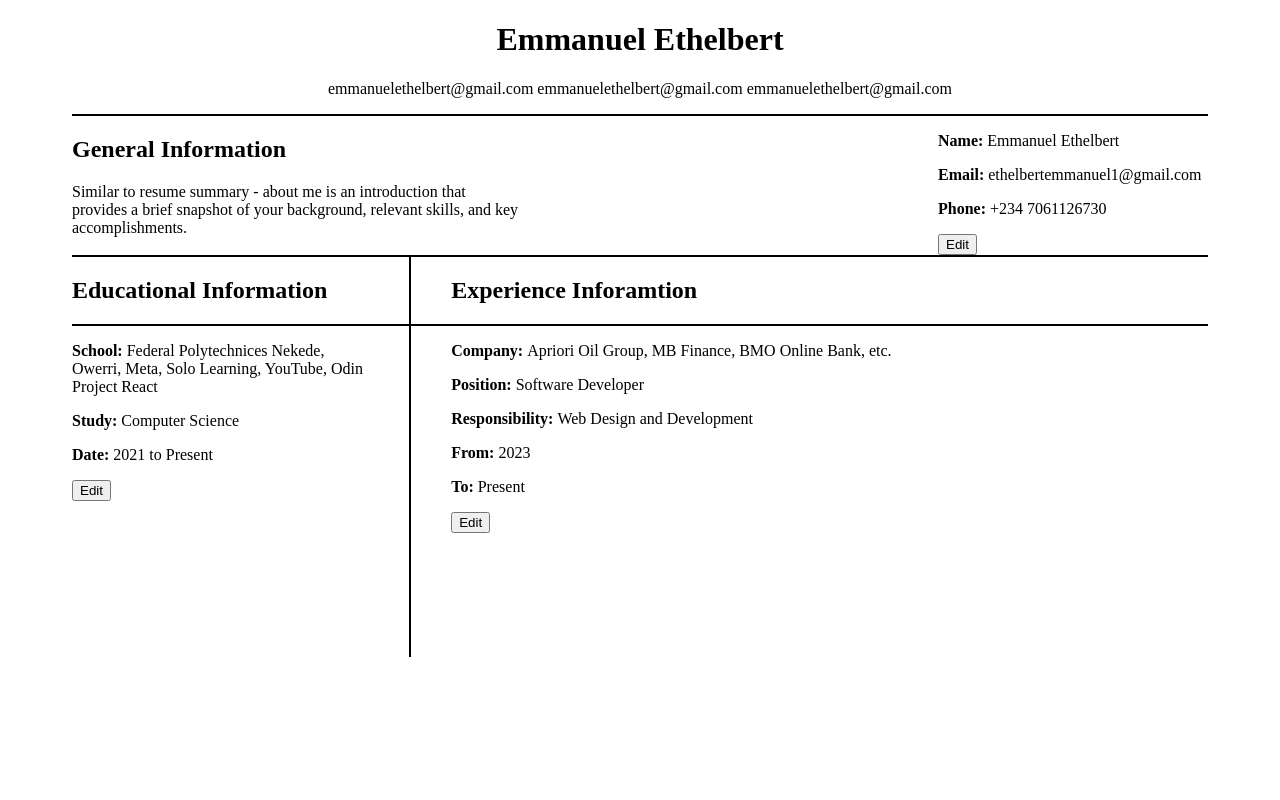
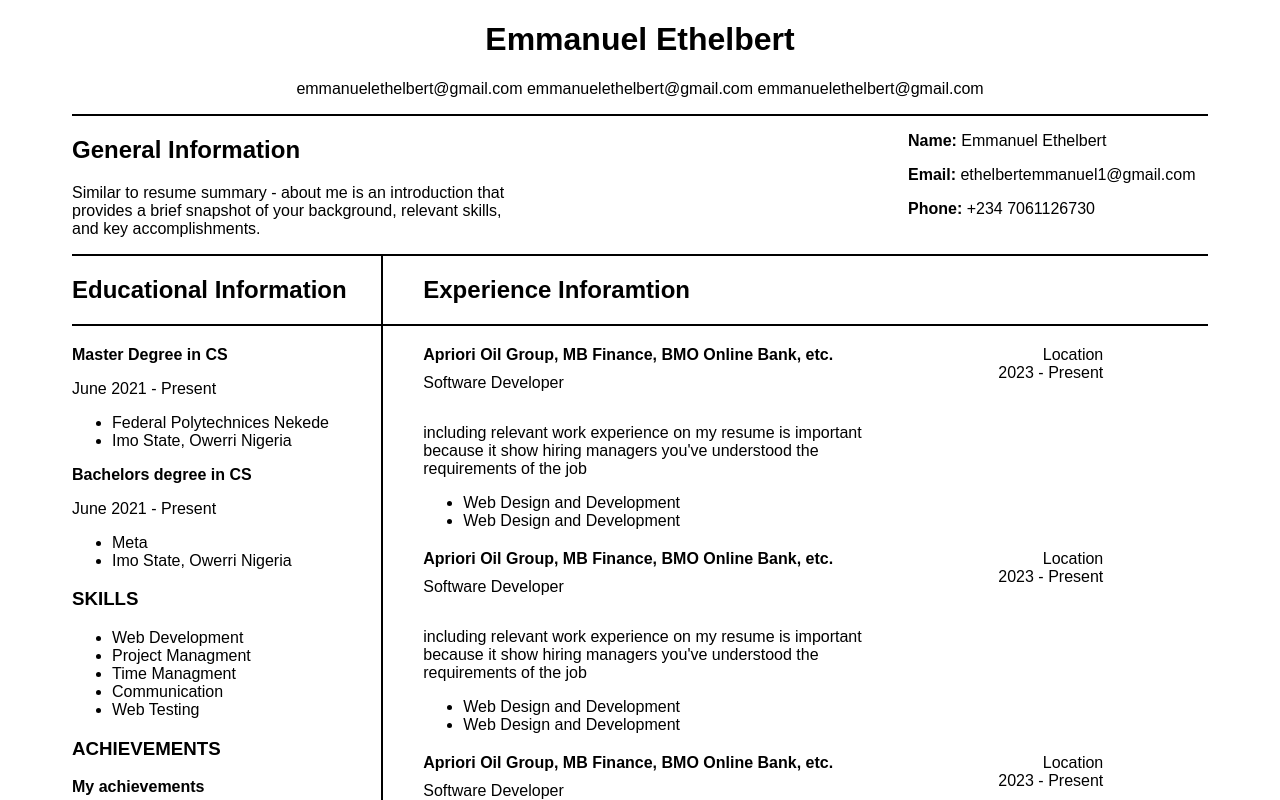
Before and after one commit to Diebere1/My-cv-application, a React (Vite) app: page / in a window 1280 px wide. Shown: the top 800 px of the page. Built offline with nearby package versions, Linux system fonts and the light colour scheme.

Commit message:
updated my cv layout

```diff
--- a/src/conponents/MyCvApp.jsx
+++ b/src/conponents/MyCvApp.jsx
@@ -62,7 +62,7 @@ function GeneralInfo ({isEditing, onEdit, onSubmit}){
             {formData.phone}
           </p>
 
-          <button onClick={onEdit}>Edit</button>
+          {/* <button onClick={onEdit}>Edit</button> */}
         </div>
       ) }
     </div>
@@ -116,9 +116,11 @@ function GeneralInfo ({isEditing, onEdit, onSubmit}){
 
 function EducationalInfo ({isEditing, onEdit, onSubmit}){
   const [formData, setFormData] =useState({
-    school: 'Federal Polytechnices Nekede, Owerri, Meta, Solo Learning, YouTube, Odin Project React',
+    MDschool: 'Federal Polytechnices Nekede',
+    BDschool: 'Meta',
     study : 'Computer Science',
-    date: '2021 to Present'
+    location: 'Imo State, Owerri Nigeria',
+    date: 'June 2021 - Present'
   });
 
   const handleChange = (e) => {
@@ -140,7 +142,7 @@ function EducationalInfo ({isEditing, onEdit, onSubmit}){
         <form onSubmit={handleSubmit}>
           <label><strong>School: </strong></label>
           <br />
-          <input type="text"  name='school' value={formData.school} onChange={handleChange}/>
+          <input type="text"  name='school' value={formData.MDschool} onChange={handleChange}/>
           <br />
           <br />
 
@@ -160,8 +162,53 @@ function EducationalInfo ({isEditing, onEdit, onSubmit}){
         </form>
       ) : (
         <div>
-          <p>
-            <strong>School: </strong>
+          <div className='edu-show'>
+            <strong>Master Degree in CS</strong>
+            <p>{formData.date}</p>
+
+            <ul>
+              <li>{formData.MDschool}</li>
+              <li>{formData.location}</li>
+            </ul>
+
+            <strong>Bachelors degree in CS</strong>
+            <p>{formData.date}</p>
+
+            <ul>
+              <li>{formData.BDschool}</li>
+              <li>{formData.location}</li>
+            </ul>
+          </div>
+
+          <div>
+            <h3>SKILLS</h3>
+            <ul>
+              <li>Web Development</li>
+              <li>Project Managment</li>
+              <li>Time Managment</li>
+              <li>Communication</li>
+              <li>Web Testing</li>
+            </ul>
+          </div>
+
+          <div>
+            <h3>ACHIEVEMENTS</h3>
+            <strong>My achievements</strong>
+            <ul>
+              <li>{formData.location}</li>
+              <li>{formData.date}</li>
+            </ul>
+
+            <strong>My achievements</strong>
+            <ul>
+              <li>{formData.location}</li>
+              <li>{formData.date}</li>
+            </ul>
+          </div>
+
+
+          {/* <p>
+            <strong>Master Degree in CS</strong>
             {formData.school}
           </p>
 
@@ -173,9 +220,9 @@ function EducationalInfo ({isEditing, onEdit, onSubmit}){
           <p>
             <strong>Date: </strong>
             {formData.date}
-          </p>
+          </p> */}
 
-          <button onClick={onEdit}>Edit</button>
+          {/* <button onClick={onEdit}>Edit</button> */}
         </div>
       )}
     </div>
@@ -239,13 +286,74 @@ function ExperienceInfo ({isEditing, onEdit, onSubmit}){
           <button type='submit'>Submit</button>
         </form>
       ) : (
-        <div>
-          <p>
-            <strong>Company: </strong>
-            {formData.company}
+        <div className='experience-div'>
+          <div className='conpy-header'>
+            <div>
+              <strong>{formData.company}</strong>
+              <br />
+              <p className='role'>{formData.position} </p>
+            </div>
+
+            <div className='locn-date-div'>
+              <span>Location</span>
+              <br />
+              <span>{formData.from} - {formData.to}</span>
+            </div>
+          </div>
+
+          <p className='rel-work'>
+            including relevant work experience on my resume is important because it show hiring managers you've understood the requirements of the job
           </p>
+          <ul>
+            <li>{formData.responsibility}</li>
+            <li>{formData.responsibility}</li>
+          </ul>
 
-          <p>
+          <div className='conpy-header'>
+            <div>
+              <strong>{formData.company}</strong>
+              <br />
+              <p className='role'>{formData.position} </p>
+            </div>
+
+            <div className='locn-date-div'>
+              <span>Location</span>
+              <br />
+              <span>{formData.from} - {formData.to}</span>
+            </div>
+          </div>
+
+          <p className='rel-work'>
+            including relevant work experience on my resume is important because it show hiring managers you've understood the requirements of the job
+          </p>
+          <ul>
+            <li>{formData.responsibility}</li>
+            <li>{formData.responsibility}</li>
+          </ul>
+          <div className='conpy-header'>
+            <div>
+              <strong>{formData.company}</strong>
+              <br />
+              <p className='role'>{formData.position} </p>
+            </div>
+
+            <div className='locn-date-div'>
+              <span>Location</span>
+              <br />
+              <span>{formData.from} - {formData.to}</span>
+            </div>
+          </div>
+
+          <p className='rel-work'>
+            including relevant work experience on my resume is important because it show hiring managers you've understood the requirements of the job
+          </p>
+          <ul>
+            <li>{formData.responsibility}</li>
+            <li>{formData.responsibility}</li>
+          </ul>
+
+
+          {/* <p>
             <strong>Position: </strong>
             {formData.position}
           </p>
@@ -262,9 +370,9 @@ function ExperienceInfo ({isEditing, onEdit, onSubmit}){
           <p>
             <strong>To: </strong>
             {formData.to}
-          </p>
+          </p> */}
 
-          <button onClick={onEdit}>Edit</button>
+          {/* <button onClick={onEdit}>Edit</button> */}
         </div>
       )}
     </div>
--- a/src/styles/App.css
+++ b/src/styles/App.css
@@ -1,8 +1,9 @@
 #root {
   max-width: 1280px;
-  margin: 0 auto;
+  /* margin: 0 auto; */
   padding:0 4rem 0 4rem;
-  /* text-align: center; */
+  font-size: 16px;
+  font-family: Arial;
 }
 header{
   text-align: center;
@@ -23,7 +24,8 @@ header{
 }
 .edu-div{
   border-right: 2px solid black;
-  height: 400px;
+  height: 750px;
+  width: 600px;
 }
 .edu-info,
 .exp-info{
@@ -31,6 +33,9 @@ header{
 }
 .edu-details{
   margin-right: 40px;
+}
+.edu-show{
+  margin-top: 20px;
 }
 .exp-div{
   width: 100rem;
@@ -43,7 +48,29 @@ header{
   width: 450px;
 }
 .gen-info{
-  width: 270px;
+  width: 300px;
+}
+
+.experience-div{
+  width: 680px;
+}
+.conpy-header{
+  display: flex;
+  justify-content: space-between;
+  align-items:flex-start;
+  margin-top: 20px;
+}
+.role{
+  margin-top: 10px;
+}
+.locn-date-div{
+  text-align: right;
+}
+.rel-work{
+  width: 450px;
+  font-size: 16px;
+  font-family: Arial;
+  /* color: #888; */
 }
 
 @media (prefers-reduced-motion: no-preference) {
```
